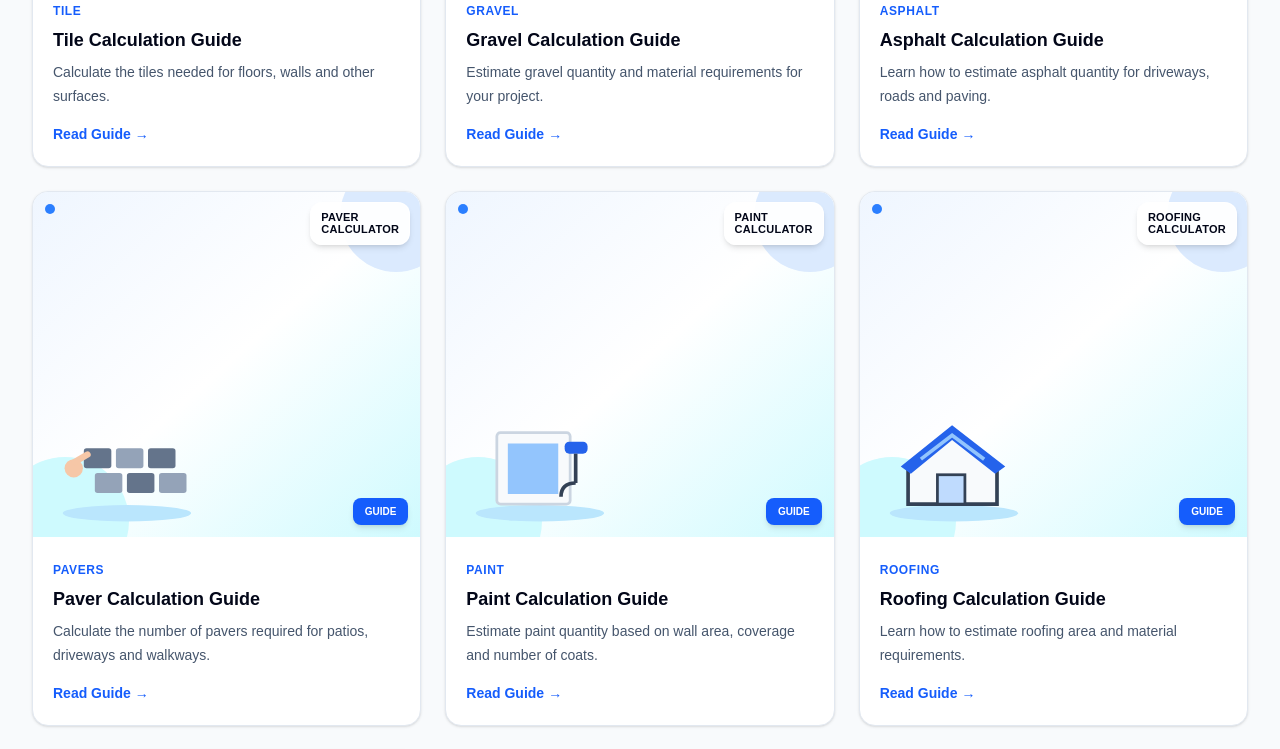
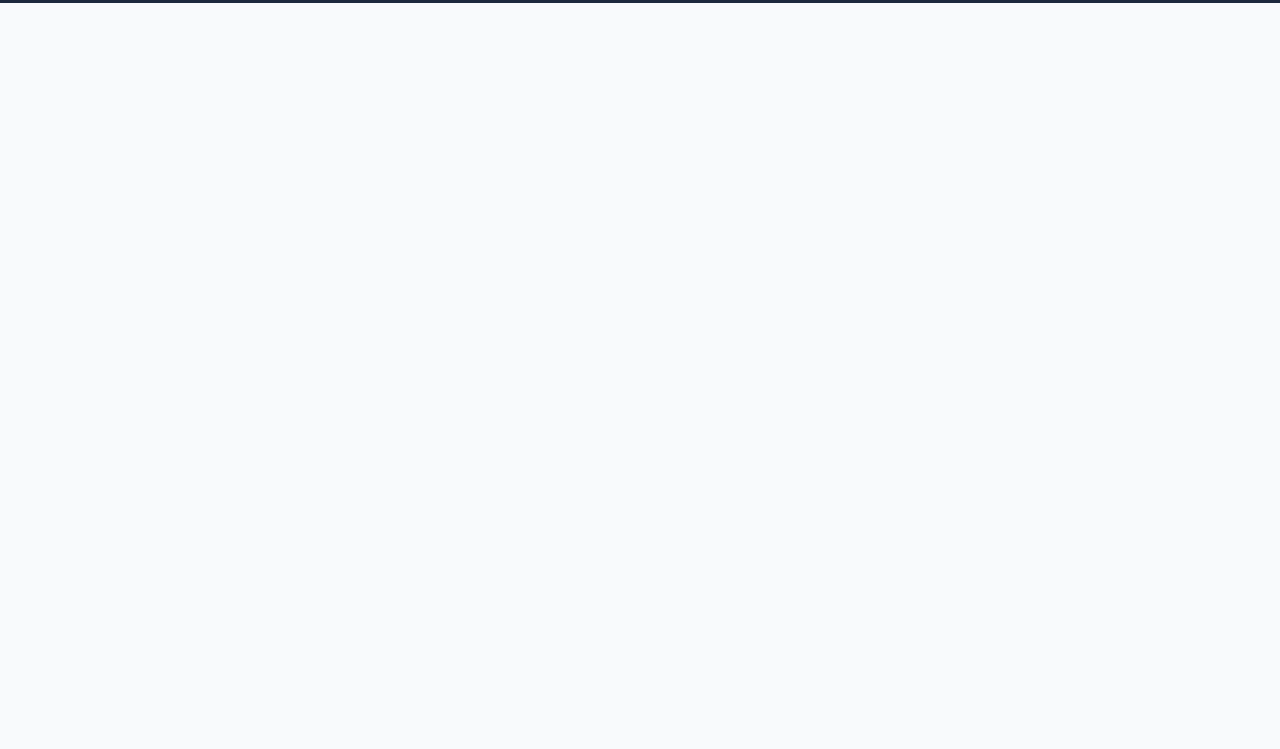
Before and after one commit to km7max-cmd/cornerspan, a Next.js app: page /blog in a window 1280 px wide. Shown: the part 1520-2269 px from the top of the page. After the commit the page ends 1523 px from the top, so only its background shows below. Built offline with nearby package versions, Linux system fonts and the light colour scheme.

Commit message:
Refactor guide types and update hrefs
Refactor guide types and update hrefs for consistency. Removed unused guide entries to streamline the list.

```diff
--- a/app/blog/page.tsx
+++ b/app/blog/page.tsx
@@ -6,17 +6,7 @@ type Guide = {
   category: string;
   href: string;
   imageTitle: string;
-  type:
-    | "concrete"
-    | "brick"
-    | "square"
-    | "tile"
-    | "gravel"
-    | "asphalt"
-    | "paver"
-    | "paint"
-    | "roofing"
-    | "slab";
+  type: "concrete" | "brick" | "square";
 };
 
 const guides: Guide[] = [
@@ -25,7 +15,7 @@ const guides: Guide[] = [
     description:
       "Learn how to calculate concrete volume for slabs, foundations and construction projects.",
     category: "Concrete",
-    href: "/calculators/concrete-calculator",
+    href: "/calculators/concrete",
     imageTitle: "CONCRETE\nCALCULATION",
     type: "concrete",
   },
@@ -34,7 +24,7 @@ const guides: Guide[] = [
     description:
       "Learn how to estimate the number of bricks required for a wall accurately.",
     category: "Brick",
-    href: "/calculators/brick-calculator",
+    href: "/calculators/brick",
     imageTitle: "BRICK\nCALCULATOR",
     type: "brick",
   },
@@ -43,78 +33,11 @@ const guides: Guide[] = [
     description:
       "Learn how to calculate square footage for rooms, floors and construction areas.",
     category: "Measurements",
-    href: "/calculators/square-footage-calculator",
+    href: "/calculators/square-footage",
     imageTitle: "SQUARE\nFOOTAGE",
     type: "square",
   },
-  {
-    title: "Tile Calculation Guide",
-    description:
-      "Calculate the tiles needed for floors, walls and other surfaces.",
-    category: "Tile",
-    href: "/calculators/tile-calculator",
-    imageTitle: "TILE\nCALCULATOR",
-    type: "tile",
-  },
-  {
-    title: "Gravel Calculation Guide",
-    description:
-      "Estimate gravel quantity and material requirements for your project.",
-    category: "Gravel",
-    href: "/calculators/gravel-calculator",
-    imageTitle: "GRAVEL\nCALCULATOR",
-    type: "gravel",
-  },
-  {
-    title: "Asphalt Calculation Guide",
-    description:
-      "Learn how to estimate asphalt quantity for driveways, roads and paving.",
-    category: "Asphalt",
-    href: "/calculators/asphalt-calculator",
-    imageTitle: "ASPHALT\nCALCULATOR",
-    type: "asphalt",
-  },
-  {
-    title: "Paver Calculation Guide",
-    description:
-      "Calculate the number of pavers required for patios, driveways and walkways.",
-    category: "Pavers",
-    href: "/calculators/paver-calculator",
-    imageTitle: "PAVER\nCALCULATOR",
-    type: "paver",
-  },
-  {
-    title: "Paint Calculation Guide",
-    description:
-      "Estimate paint quantity based on wall area, coverage and number of coats.",
-    category: "Paint",
-    href: "/calculators/paint-calculator",
-    imageTitle: "PAINT\nCALCULATOR",
-    type: "paint",
-  },
-  {
-    title: "Roofing Calculation Guide",
-    description:
-      "Learn how to estimate roofing area and material requirements.",
-    category: "Roofing",
-    href: "/calculators/roofing-calculator",
-    imageTitle: "ROOFING\nCALCULATOR",
-    type: "roofing",
-  },
-  {
-    title: "Concrete Slab Calculation Guide",
-    description:
-      "Calculate concrete requirements for slabs using length, width and thickness.",
-    category: "Concrete",
-    href: "/calculators/concrete-slab-calculator",
-    imageTitle: "CONCRETE\nSLAB",
-    type: "slab",
-  },
 ];
-
-/* -----------------------------------------
-   Cartoon illustration
------------------------------------------ */
 
 function GuideIllustration({
   type,
@@ -125,28 +48,21 @@ function GuideIllustration({
 }) {
   return (
     <div className="relative aspect-[1.12/1] overflow-hidden bg-gradient-to-br from-blue-50 via-white to-cyan-100">
-      {/* Decorative background */}
       <div className="absolute -right-8 -top-8 h-28 w-28 rounded-full bg-blue-100" />
       <div className="absolute -bottom-12 -left-8 h-32 w-32 rounded-full bg-cyan-100" />
 
-      <div className="absolute left-3 top-3 h-2.5 w-2.5 rounded-full bg-blue-500" />
-      <div className="absolute right-12 bottom-5 h-2 w-2 rounded-full bg-emerald-400" />
-
-      {/* Text inside image */}
       <div className="absolute right-2.5 top-2.5 z-10 max-w-[68%] rounded-xl border border-white/80 bg-white/95 px-2.5 py-2 shadow-md">
         <p className="whitespace-pre-line text-[9px] font-extrabold leading-[1.15] tracking-wide text-slate-950 sm:text-[11px]">
           {title}
         </p>
       </div>
 
-      {/* Cartoon illustration */}
       <div className="absolute bottom-2 left-2 z-10 sm:left-4">
         <svg
           viewBox="0 0 180 130"
           className="h-[105px] w-[145px] sm:h-[125px] sm:w-[165px]"
           aria-hidden="true"
         >
-          {/* Ground */}
           <ellipse
             cx="85"
             cy="116"
@@ -157,7 +73,6 @@ function GuideIllustration({
 
           {type === "concrete" && (
             <>
-              {/* Crane */}
               <line
                 x1="28"
                 y1="104"
@@ -207,7 +122,6 @@ function GuideIllustration({
                 fill="#64748b"
               />
 
-              {/* Worker */}
               <circle cx="62" cy="67" r="10" fill="#f6c7a7" />
               <path
                 d="M51 65 Q62 52 73 65"
@@ -242,7 +156,6 @@ function GuideIllustration({
 
           {type === "brick" && (
             <>
-              {/* Wall */}
               <rect
                 x="34"
                 y="50"
@@ -255,16 +168,13 @@ function GuideIllustration({
                 d="M34 66 H134 M34 82 H134 M34 98 H134"
                 stroke="#fff"
                 strokeWidth="3"
-                opacity=".9"
               />
               <path
                 d="M59 50 V66 M109 50 V66 M47 66 V82 M84 66 V82 M121 66 V82 M59 82 V98 M109 82 V98 M47 98 V112 M84 98 V112 M121 98 V112"
                 stroke="#fff"
                 strokeWidth="3"
-                opacity=".9"
               />
 
-              {/* Trowel */}
               <path
                 d="M20 35 L54 45 L35 58 Z"
                 fill="#94a3b8"
@@ -280,7 +190,6 @@ function GuideIllustration({
 
           {type === "square" && (
             <>
-              {/* Floor */}
               <rect
                 x="35"
                 y="35"
@@ -291,19 +200,19 @@ function GuideIllustration({
                 stroke="#2563eb"
                 strokeWidth="4"
               />
-              {/* Grid */}
+
               <path
                 d="M65 35 V105 M96 35 V105 M35 58 H127 M35 81 H127"
                 stroke="#60a5fa"
                 strokeWidth="3"
               />
 
-              {/* Measuring arrows */}
               <path
                 d="M40 116 H122"
                 stroke="#0f172a"
                 strokeWidth="3"
               />
+
               <path
                 d="M40 116 L48 111 M40 116 L48 121 M122 116 L114 111 M122 116 L114 121"
                 stroke="#0f172a"
@@ -311,283 +220,9 @@ function GuideIllustration({
               />
             </>
           )}
-
-          {type === "tile" && (
-            <>
-              <rect
-                x="35"
-                y="35"
-                width="85"
-                height="70"
-                rx="3"
-                fill="#bfdbfe"
-                stroke="#2563eb"
-                strokeWidth="4"
-              />
-              <path
-                d="M63 35 V105 M92 35 V105 M35 58 H120 M35 82 H120"
-                stroke="#fff"
-                strokeWidth="4"
-              />
-              <path
-                d="M132 83 L155 60 L164 68 L141 91 Z"
-                fill="#94a3b8"
-              />
-              <path
-                d="M148 56 L160 45"
-                stroke="#92400e"
-                strokeWidth="6"
-                strokeLinecap="round"
-              />
-            </>
-          )}
-
-          {type === "gravel" && (
-            <>
-              <path
-                d="M35 95 Q80 45 130 95"
-                fill="#94a3b8"
-              />
-              <circle cx="55" cy="87" r="8" fill="#64748b" />
-              <circle cx="77" cy="76" r="7" fill="#475569" />
-              <circle cx="98" cy="88" r="9" fill="#64748b" />
-              <circle cx="119" cy="72" r="7" fill="#475569" />
-              <circle cx="135" cy="91" r="6" fill="#64748b" />
-
-              {/* Wheelbarrow */}
-              <path
-                d="M22 55 L63 55 L55 76 L30 76 Z"
-                fill="#f59e0b"
-              />
-              <circle cx="57" cy="82" r="8" fill="#334155" />
-              <line
-                x1="63"
-                y1="58"
-                x2="86"
-                y2="47"
-                stroke="#92400e"
-                strokeWidth="5"
-              />
-            </>
-          )}
-
-          {type === "asphalt" && (
-            <>
-              {/* Road */}
-              <path
-                d="M28 110 L65 35 H112 L150 110 Z"
-                fill="#334155"
-              />
-              <path
-                d="M89 42 V58 M89 69 V85 M89 95 V108"
-                stroke="#facc15"
-                strokeWidth="5"
-                strokeDasharray="8 6"
-              />
-
-              {/* Roller */}
-              <rect
-                x="50"
-                y="75"
-                width="48"
-                height="25"
-                rx="5"
-                fill="#f59e0b"
-              />
-              <circle cx="57" cy="103" r="10" fill="#475569" />
-              <circle cx="92" cy="103" r="10" fill="#475569" />
-              <rect
-                x="66"
-                y="60"
-                width="25"
-                height="18"
-                rx="3"
-                fill="#2563eb"
-              />
-            </>
-          )}
-
-          {type === "paver" && (
-            <>
-              <rect
-                x="38"
-                y="45"
-                width="30"
-                height="22"
-                rx="3"
-                fill="#64748b"
-              />
-              <rect
-                x="73"
-                y="45"
-                width="30"
-                height="22"
-                rx="3"
-                fill="#94a3b8"
-              />
-              <rect
-                x="108"
-                y="45"
-                width="30"
-                height="22"
-                rx="3"
-                fill="#64748b"
-              />
-              <rect
-                x="50"
-                y="72"
-                width="30"
-                height="22"
-                rx="3"
-                fill="#94a3b8"
-              />
-              <rect
-                x="85"
-                y="72"
-                width="30"
-                height="22"
-                rx="3"
-                fill="#64748b"
-              />
-              <rect
-                x="120"
-                y="72"
-                width="30"
-                height="22"
-                rx="3"
-                fill="#94a3b8"
-              />
-
-              {/* Hand */}
-              <circle cx="27" cy="67" r="10" fill="#f6c7a7" />
-              <path
-                d="M28 60 L42 52"
-                stroke="#f6c7a7"
-                strokeWidth="7"
-                strokeLinecap="round"
-              />
-            </>
-          )}
-
-          {type === "paint" && (
-            <>
-              {/* Wall */}
-              <rect
-                x="38"
-                y="28"
-                width="80"
-                height="78"
-                rx="4"
-                fill="#f8fafc"
-                stroke="#cbd5e1"
-                strokeWidth="3"
-              />
-
-              {/* Paint area */}
-              <path
-                d="M50 40 H105 V95 H50 Z"
-                fill="#93c5fd"
-              />
-
-              {/* Roller */}
-              <rect
-                x="112"
-                y="38"
-                width="25"
-                height="13"
-                rx="5"
-                fill="#2563eb"
-              />
-              <line
-                x1="124"
-                y1="51"
-                x2="124"
-                y2="83"
-                stroke="#334155"
-                strokeWidth="4"
-              />
-              <path
-                d="M124 83 Q108 83 108 98"
-                fill="none"
-                stroke="#334155"
-                strokeWidth="4"
-              />
-            </>
-          )}
-
-          {type === "roofing" && (
-            <>
-              {/* House */}
-              <path
-                d="M35 65 L83 27 L132 65 V106 H35 Z"
-                fill="#f8fafc"
-                stroke="#334155"
-                strokeWidth="4"
-              />
-
-              {/* Roof */}
-              <path
-                d="M27 65 L83 20 L141 65 L130 73 L83 36 L38 73 Z"
-                fill="#2563eb"
-              />
-
-              {/* Roof lines */}
-              <path
-                d="M49 57 L83 31 L118 57"
-                fill="none"
-                stroke="#93c5fd"
-                strokeWidth="4"
-              />
-
-              {/* Window */}
-              <rect
-                x="67"
-                y="74"
-                width="30"
-                height="32"
-                fill="#bfdbfe"
-                stroke="#334155"
-                strokeWidth="3"
-              />
-            </>
-          )}
-
-          {type === "slab" && (
-            <>
-              {/* Concrete slab */}
-              <path
-                d="M35 62 L115 43 L145 62 L65 82 Z"
-                fill="#94a3b8"
-                stroke="#475569"
-                strokeWidth="3"
-              />
-              <path
-                d="M65 82 V105 L145 85 V62"
-                fill="#64748b"
-                stroke="#475569"
-                strokeWidth="3"
-              />
-
-              {/* Worker */}
-              <circle cx="48" cy="39" r="9" fill="#f6c7a7" />
-              <path
-                d="M39 38 Q48 25 57 38"
-                fill="#f59e0b"
-              />
-              <rect
-                x="40"
-                y="49"
-                width="17"
-                height="24"
-                rx="6"
-                fill="#2563eb"
-              />
-            </>
-          )}
         </svg>
       </div>
 
-      {/* Guide badge */}
       <div className="absolute bottom-3 right-3 z-20 rounded-lg bg-blue-600 px-2.5 py-1.5 text-[9px] font-bold text-white shadow-md sm:px-3 sm:text-[10px]">
         GUIDE
       </div>
@@ -600,7 +235,6 @@ export default function BlogPage() {
 
   return (
     <main className="min-h-screen bg-slate-50">
-      {/* Hero */}
       <section className="border-b border-slate-200 bg-gradient-to-b from-blue-50 to-white">
         <div className="mx-auto max-w-7xl px-4 py-10 sm:px-6 sm:py-14 lg:px-8">
           <div className="max-w-3xl">
@@ -625,7 +259,6 @@ export default function BlogPage() {
         </div>
       </section>
 
-      {/* Guides */}
       <section className="mx-auto max-w-7xl px-4 py-9 sm:px-6 sm:py-12 lg:px-8">
         <div className="mb-7">
           <h2 className="text-2xl font-bold text-slate-950 sm:text-3xl">
@@ -637,13 +270,13 @@ export default function BlogPage() {
           </p>
         </div>
 
-        {/* 2 columns mobile / 3 columns desktop */}
         <div className="grid grid-cols-2 gap-3 sm:gap-5 md:grid-cols-3 lg:gap-6">
           {visibleGuides.map((guide) => (
             <article
               key={guide.href}
               className="group overflow-hidden rounded-2xl border border-slate-200 bg-white shadow-sm transition-all duration-200 hover:-translate-y-1 hover:shadow-lg"
             >
+              <Link href={guide.href}>
                 <GuideIllustration
                   type={guide.type}
                   title={guide.imageTitle}
@@ -660,21 +293,18 @@ export default function BlogPage() {
                     {guide.title}
                   </h3>
 
-                {/* Description hidden on mobile to keep cards compact */}
                   <p className="mt-2 hidden text-sm leading-6 text-slate-600 sm:block">
                     {guide.description}
                   </p>
 
-                <Link
-                  href={guide.href}
-                  className="mt-3 inline-flex items-center text-xs font-bold text-blue-600 transition-colors hover:text-blue-800 sm:mt-4 sm:text-sm"
-                >
+                  <span className="mt-3 inline-flex items-center text-xs font-bold text-blue-600 sm:mt-4 sm:text-sm">
                     Read Guide
                     <span className="ml-1 transition-transform group-hover:translate-x-1">
                       →
                     </span>
+                  </span>
+                </div>
               </Link>
-              </div>
             </article>
           ))}
         </div>
```
Lines whose indentation alone changed are shown as unchanged.
